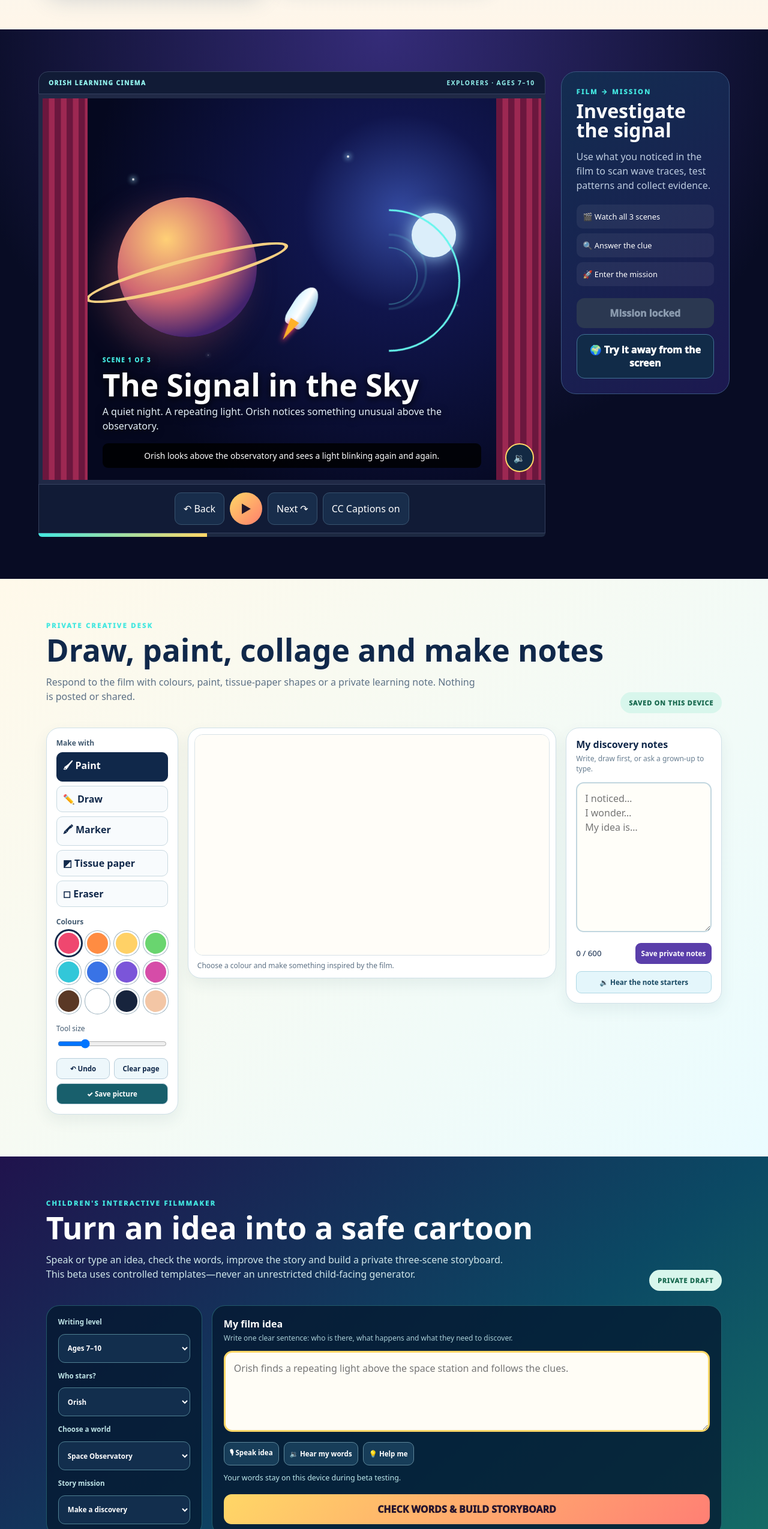
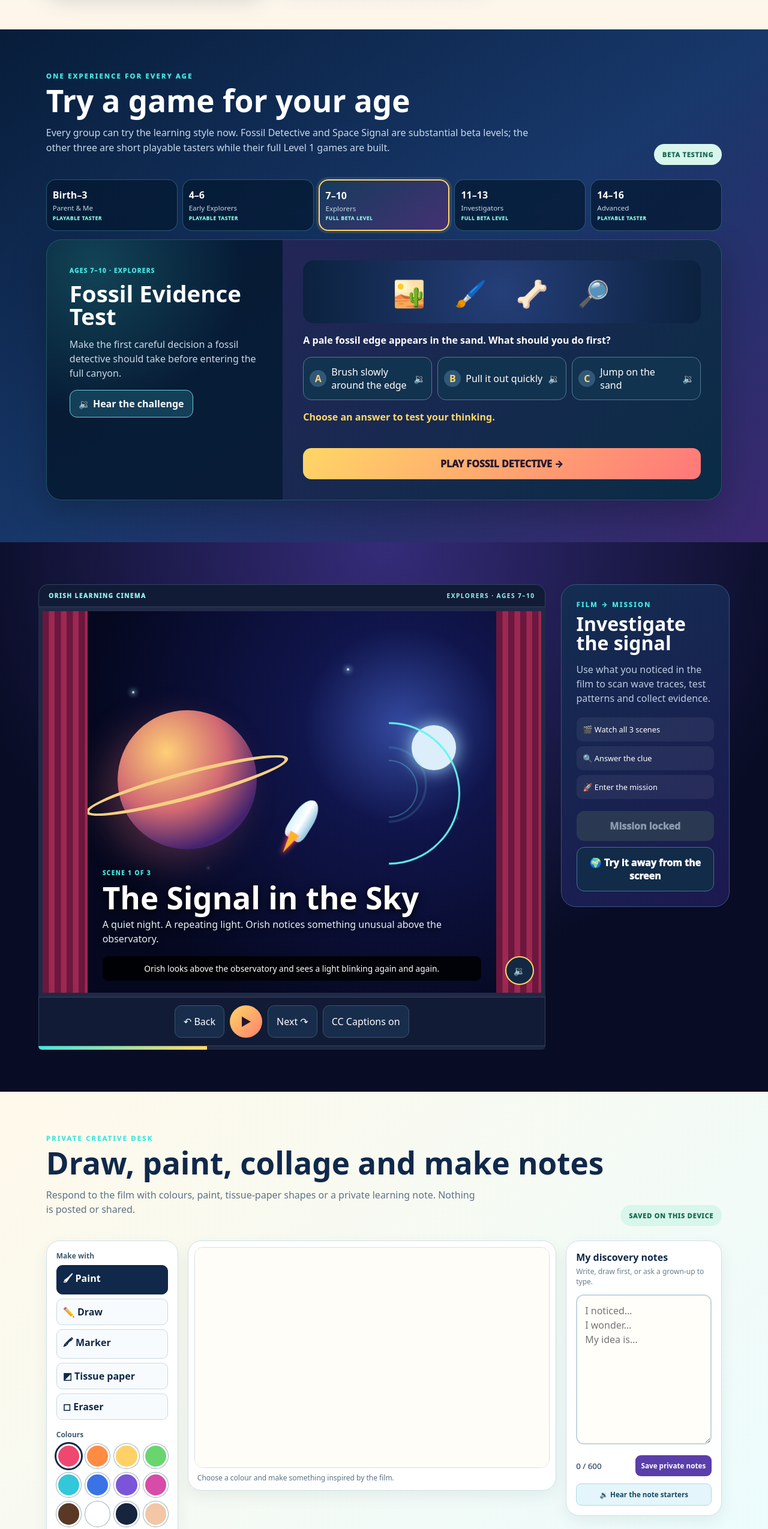
Before and after one commit to atthecode/Orishs-World-AT-THE-CODE, a plain HTML site: page learning-cinema.html in a window 1280 px wide. Shown: the part 1261-3810 px from the top of the page at 60% size. Drawn offline with Linux system fonts and the light colour scheme.

Commit message:
Simplify cinema filmmaker and add games for every age band

```diff
--- a/learning-cinema.html
+++ b/learning-cinema.html
@@ -5,8 +5,8 @@
   <meta name="viewport" content="width=device-width,initial-scale=1,viewport-fit=cover">
   <meta name="theme-color" content="#160f39">
   <title>Learning Cinema — Orish's World</title>
-  <link rel="stylesheet" href="learning-cinema-v2.css?v=20260824-2">
-  <script src="learning-cinema-v2.js?v=20260824-2" defer></script>
+  <link rel="stylesheet" href="learning-cinema-v3.css?v=20260824-3">
+  <script src="learning-cinema-v3.js?v=20260824-3" defer></script>
 </head>
 <body>
   <a class="skip-link" href="#cinemaMain">Skip to the cinema</a>
@@ -65,6 +65,24 @@
       </div>
       <div class="film-grid" id="filmGrid" aria-live="polite"></div>
       <p id="emptyProgramme" class="empty-programme" hidden>No shorts match those filters yet. Choose another age or category.</p>
+    </section>
+
+    <section class="age-game-lab" id="ageGameLab">
+      <div class="section-heading">
+        <div><p class="eyebrow">ONE EXPERIENCE FOR EVERY AGE</p><h2>Try a game for your age</h2><p class="age-game-intro">Every group can try the learning style now. Fossil Detective and Space Signal are substantial beta levels; the other three are short playable tasters while their full Level 1 games are built.</p></div>
+        <span class="local-badge">BETA TESTING</span>
+      </div>
+      <div class="age-game-tabs" role="tablist" aria-label="Choose an age game">
+        <button type="button" data-game-age="parent"><b>Birth–3</b><span>Parent & Me</span><small>PLAYABLE TASTER</small></button>
+        <button type="button" data-game-age="early"><b>4–6</b><span>Early Explorers</span><small>PLAYABLE TASTER</small></button>
+        <button class="active" type="button" data-game-age="explorer"><b>7–10</b><span>Explorers</span><small>FULL BETA LEVEL</small></button>
+        <button type="button" data-game-age="investigator"><b>11–13</b><span>Investigators</span><small>FULL BETA LEVEL</small></button>
+        <button type="button" data-game-age="advanced"><b>14–16</b><span>Advanced</span><small>PLAYABLE TASTER</small></button>
+      </div>
+      <div class="age-game-stage" id="ageGameStage">
+        <div class="age-game-copy"><span id="ageGameBadge">AGES 7–10 · EXPLORERS</span><h3 id="ageGameTitle">Fossil Evidence Test</h3><p id="ageGameCopy">Make the first careful decision a fossil detective should take.</p><button id="hearAgeGame" type="button">🔉 Hear the challenge</button></div>
+        <div class="age-game-play"><div id="ageGameVisual" class="age-game-visual"></div><p id="ageGameQuestion"></p><div id="ageGameChoices" class="age-game-choices"></div><p id="ageGameFeedback" class="age-game-feedback" aria-live="polite"></p><a id="fullAgeGame" href="fossil-detective.html">PLAY THE FULL BETA LEVEL →</a></div>
+      </div>
     </section>
 
     <section class="screening-room" id="screeningRoom" aria-labelledby="screeningTitle">
@@ -144,27 +162,30 @@
 
     <section class="movie-studio" id="movieStudio">
       <div class="section-heading movie-heading">
-        <div><p class="eyebrow">CHILDREN'S INTERACTIVE FILMMAKER</p><h2>Turn an idea into a safe cartoon</h2><p>Speak or type an idea, check the words, improve the story and build a private three-scene storyboard. This beta uses controlled templates—never an unrestricted child-facing generator.</p></div>
+        <div><p class="eyebrow">CHILDREN'S INTERACTIVE FILMMAKER</p><h2>Make your own three-scene cartoon</h2><p>Follow three simple steps. The child can try the editor immediately, change the words and see their private cartoon plan appear below.</p></div>
         <span class="local-badge">PRIVATE DRAFT</span>
       </div>
-      <div class="movie-builder">
-        <div class="story-controls">
-          <label>Writing level<select id="storyAge"><option value="early">Ages 4–6</option><option value="explorer" selected>Ages 7–10</option><option value="investigator">Ages 11–13</option><option value="advanced">Ages 14–16</option></select></label>
-          <label>Who stars?<select id="storyCharacter"><option value="orish">Orish</option><option value="explorer">My Explorer</option></select></label>
-          <label>Choose a world<select id="storyWorld"><option value="space">Space Observatory</option><option value="fossil">Fossil Canyon</option><option value="rainbow">Rainbow World</option><option value="kitchen">Family Kitchen Lab</option></select></label>
-          <label>Story mission<select id="storyMission"><option value="discover">Make a discovery</option><option value="mystery">Solve a mystery</option><option value="help">Help someone</option><option value="build">Build an invention</option></select></label>
-        </div>
+      <div class="simple-film-steps" aria-label="Three film making steps"><span class="active"><b>1</b>Tell the idea</span><span><b>2</b>Choose the story</span><span><b>3</b>Make three scenes</span></div>
+      <div class="movie-builder simplified">
         <div class="idea-workbench">
-          <label for="storyIdea"><b>My film idea</b><span id="writingGuide">Write one clear sentence: who is there, what happens and what they need to discover.</span></label>
+          <label class="story-age-label">Who is making the film?<select id="storyAge"><option value="early">Ages 4–6</option><option value="explorer" selected>Ages 7–10</option><option value="investigator">Ages 11–13</option><option value="advanced">Ages 14–16</option></select></label>
+          <label for="storyIdea"><b>Step 1 — Tell Orish the film idea</b><span id="writingGuide">Write one clear sentence: who is there, what happens and what they need to discover.</span></label>
           <textarea id="storyIdea" maxlength="280" placeholder="Orish finds a repeating light above the space station and follows the clues."></textarea>
-          <div class="idea-actions"><button id="speakIdea" type="button">🎙 Speak idea</button><button id="hearIdea" type="button">🔉 Hear my words</button><button id="helpIdea" type="button">💡 Help me</button></div>
+          <div class="idea-actions"><button id="tryFilmExample" class="try-example" type="button">▶ TRY AN EXAMPLE</button><button id="speakIdea" type="button">🎙 Speak idea</button><button id="hearIdea" type="button">🔉 Hear my words</button><button id="helpIdea" type="button">💡 Help me</button></div>
           <div class="child-keyboard" id="childKeyboard" hidden aria-label="Orish's World child keyboard">
             <div id="keyboardSuggestions" class="keyboard-suggestions"></div>
             <div id="keyboardKeys" class="keyboard-keys"></div>
             <button id="keyboardSpace" type="button">SPACE</button><button id="keyboardBack" type="button">⌫</button>
           </div>
+          <details class="story-choice-box" open><summary><b>Step 2 — Choose the story</b><span id="storyChoiceSummary">Orish · Space Observatory · Discovery</span></summary>
+            <div class="story-controls">
+              <label>Who stars?<select id="storyCharacter"><option value="orish">Orish</option><option value="explorer">My Explorer</option></select></label>
+              <label>Where?<select id="storyWorld"><option value="space">Space Observatory</option><option value="fossil">Fossil Canyon</option><option value="rainbow">Rainbow World</option><option value="kitchen">Family Kitchen Lab</option></select></label>
+              <label>What happens?<select id="storyMission"><option value="discover">Make a discovery</option><option value="mystery">Solve a mystery</option><option value="help">Help someone</option><option value="build">Build an invention</option></select></label>
+            </div>
+          </details>
           <p id="storyFeedback" class="story-feedback" aria-live="polite">Your words stay on this device during beta testing.</p>
-          <button id="buildStoryboard" class="build-storyboard" type="button">CHECK WORDS & BUILD STORYBOARD</button>
+          <button id="buildStoryboard" class="build-storyboard" type="button">STEP 3 — MAKE MY THREE SCENES</button>
         </div>
       </div>
       <div class="storyboard" id="storyboard" hidden>
```
